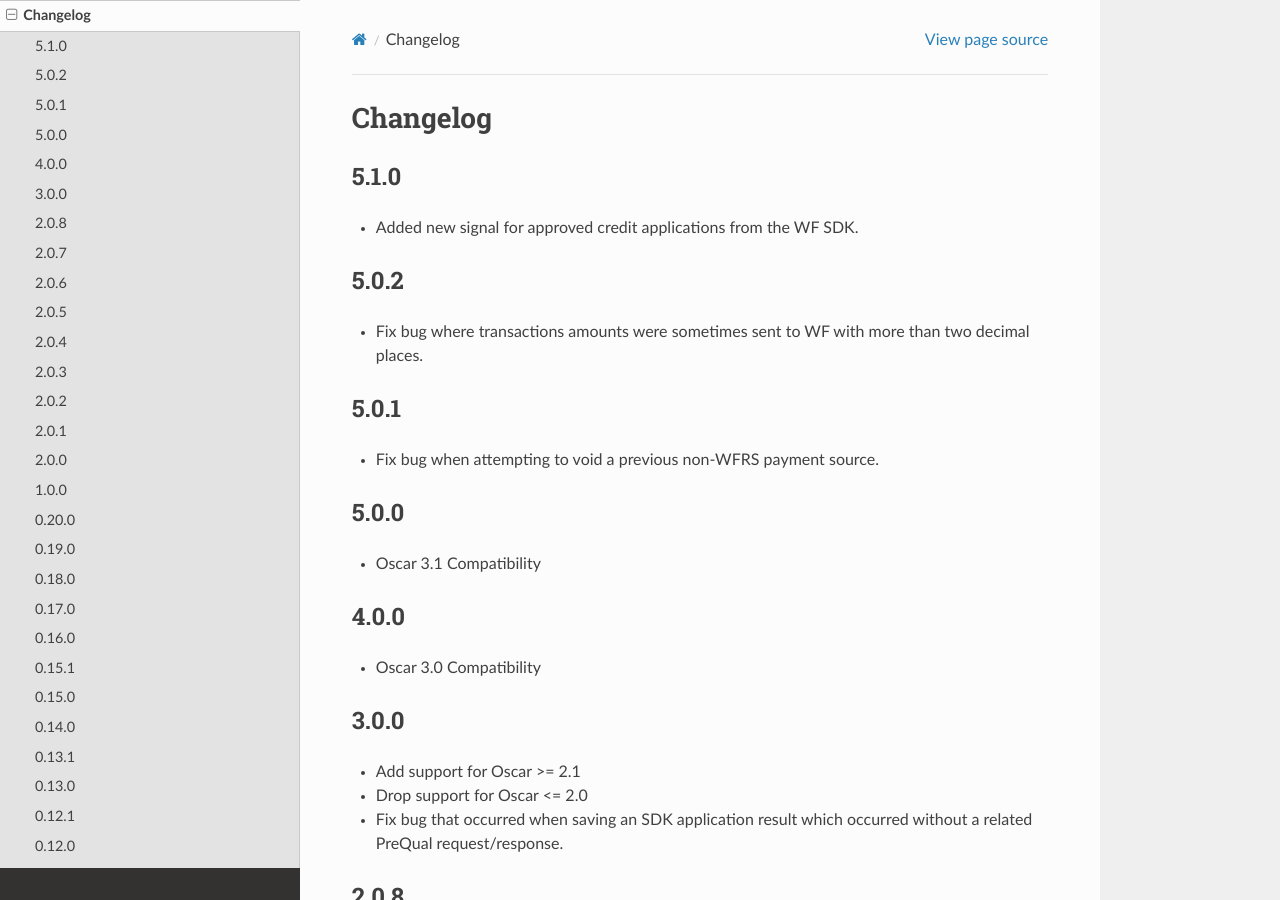
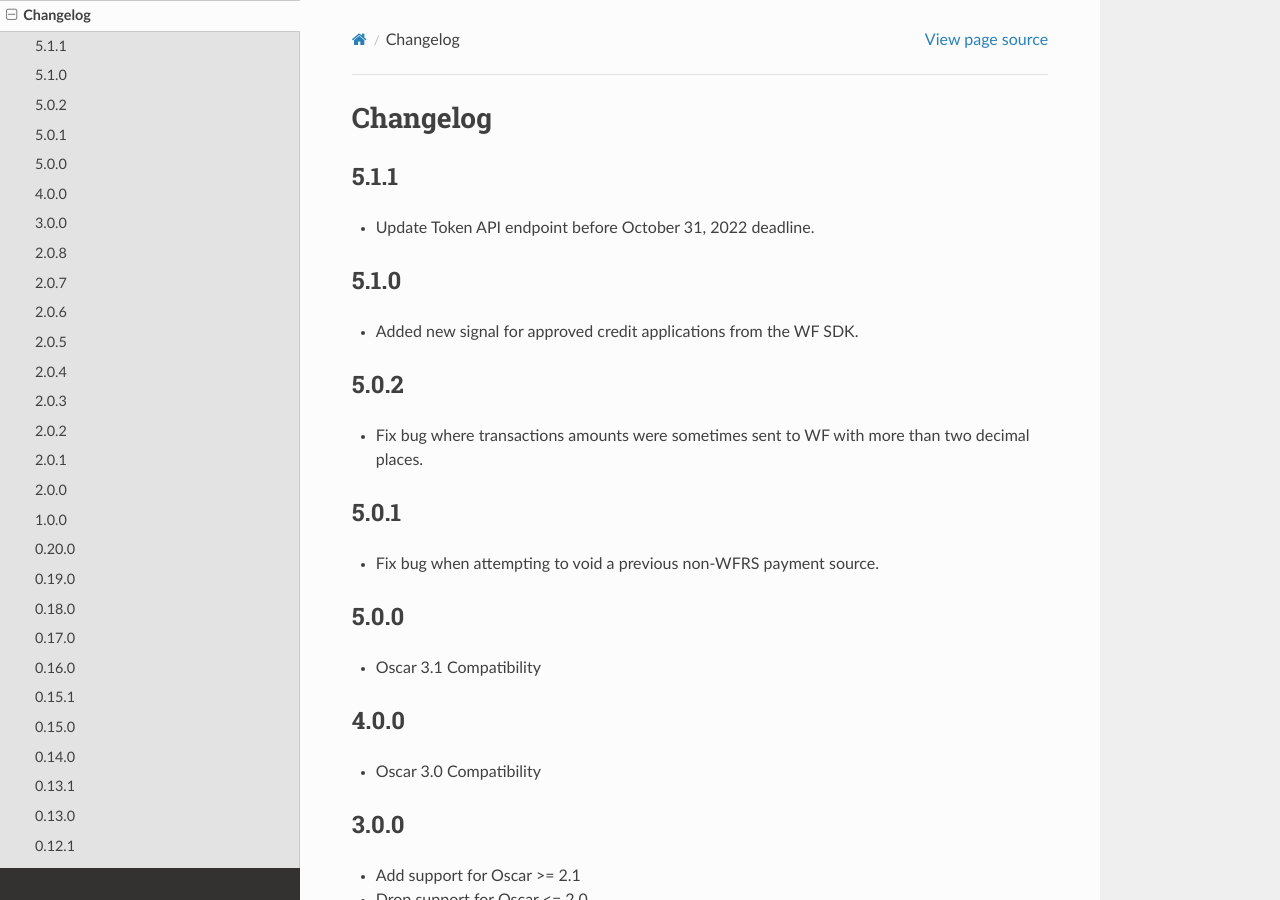
Before and after one commit to thelabnyc/django-oscar-wfrs, a Sphinx documentation site: the page built from docs/changes.rst, in a window 1280 px wide and 900 px high. Built offline with Sphinx 7.4.7 and the Read the Docs theme 2.0.0, drawn with Linux system fonts in a browser that asks for light colours; the version number could not be read and is left out.

Commit message:
updarte changelog

```diff
--- a/docs/changes.rst
+++ b/docs/changes.rst
@@ -2,6 +2,10 @@
 
 Changelog
 =========
+
+5.1.1
+------------------
+- Update Token API endpoint before October 31, 2022 deadline.
 
 5.1.0
 ------------------
```
